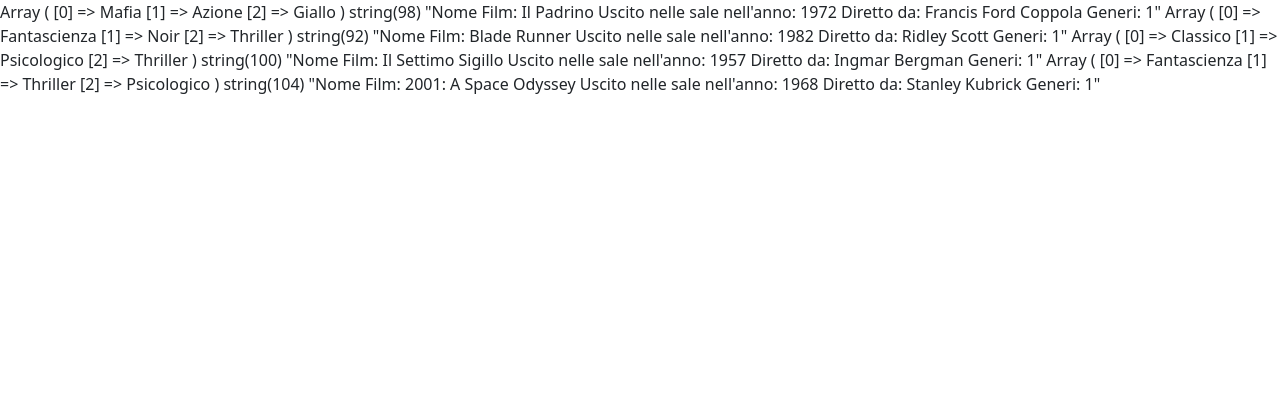
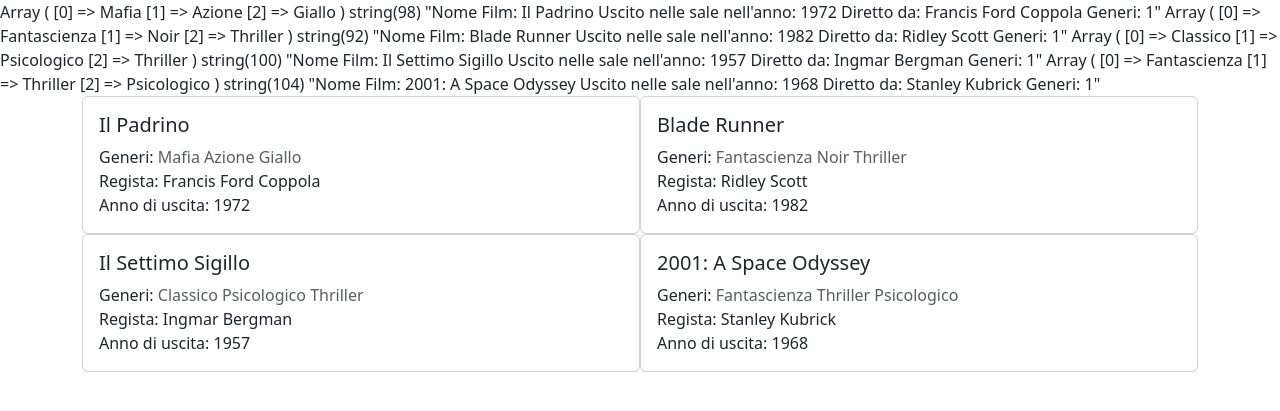
Before and after one commit to MichelangeloCaltagirone/php-oop-1, a PHP site: page / in a window 1280 px wide. Shown: the top 411 px of the page. Run offline with PHP 8.4, Linux system fonts and the light colour scheme.

Commit message:
Add initial style in page.

```diff
--- a/index.php
+++ b/index.php
@@ -1,5 +1,22 @@
 <?php
 require_once __DIR__ . "/classes/Movie.php";
+
+$padrino = new Movie('Il Padrino', 1972, 'Francis Ford Coppola', ['Mafia', 'Azione', 'Giallo']);
+$bladeRunner = new Movie('Blade Runner', 1982, 'Ridley Scott', ["Fantascienza", "Noir","Thriller"]);
+$sevenSeal = new Movie('Il Settimo Sigillo', 1957, 'Ingmar Bergman', ["Classico", "Psicologico", "Thriller"]);
+$spaceOdyssey = new Movie('2001: A Space Odyssey', 1968, 'Stanley Kubrick', ["Fantascienza", "Thriller", "Psicologico"]);
+
+$movieList = [
+    $padrino,
+    $bladeRunner,
+    $sevenSeal,
+    $spaceOdyssey
+];
+
+var_dump($padrino-> describeSelf());
+var_dump($bladeRunner-> describeSelf());
+var_dump($sevenSeal-> describeSelf());
+var_dump($spaceOdyssey-> describeSelf());
 ?>
 
 <!DOCTYPE html>
@@ -13,19 +30,33 @@ require_once __DIR__ . "/classes/Movie.php";
 
 </head>
 <body>
-<?php
 
-$padrino = new Movie('Il Padrino', 1972, 'Francis Ford Coppola', ['Mafia', 'Azione', 'Giallo']);
-$bladeRunner = new Movie('Blade Runner', 1982, 'Ridley Scott', ["Fantascienza", "Noir","Thriller"]);
-$sevenSeal = new Movie('Il Settimo Sigillo', 1957, 'Ingmar Bergman', ["Classico", "Psicologico", "Thriller"]);
-$spaceOdyssey = new Movie('2001: A Space Odyssey', 1968, 'Stanley Kubrick', ["Fantascienza", "Thriller", "Psicologico"]);
+    <div class="container d-flex flex-wrap row-cols-2">
 
-var_dump($padrino-> describeSelf());
-var_dump($bladeRunner-> describeSelf());
-var_dump($sevenSeal-> describeSelf());
-var_dump($spaceOdyssey-> describeSelf());
+        <?php foreach($movieList as $movie) { ?>
 
-?>
+            <div class="card">
+                <div class="card-body">
+
+                    <h5 class="card-title"><?= $movie->name ?></h5>
+
+                    <span>Generi: </span>
+                    <?php foreach($movie->genres as $singleGenre) { ?>
+                        <span class="card-subtitle mb-2 text-muted"><?= $singleGenre ?></span>
+                    <?php } ?>
+
+                    <p class="card-text">
+                       Regista: <?= $movie->director?> <br> Anno di uscita: <?= $movie->year ?>
+                    </p>
+
+                </div>
+            </div>
+
+        <?php } ?>
+
+
+    </div>
+
 
 </body>
 </html>
```
